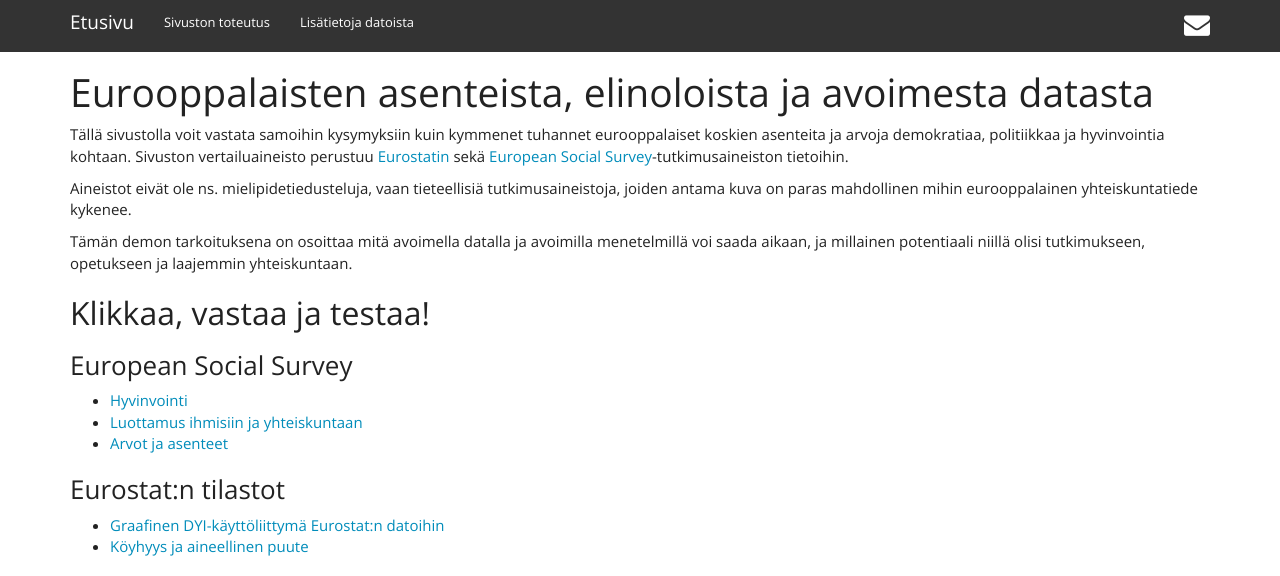
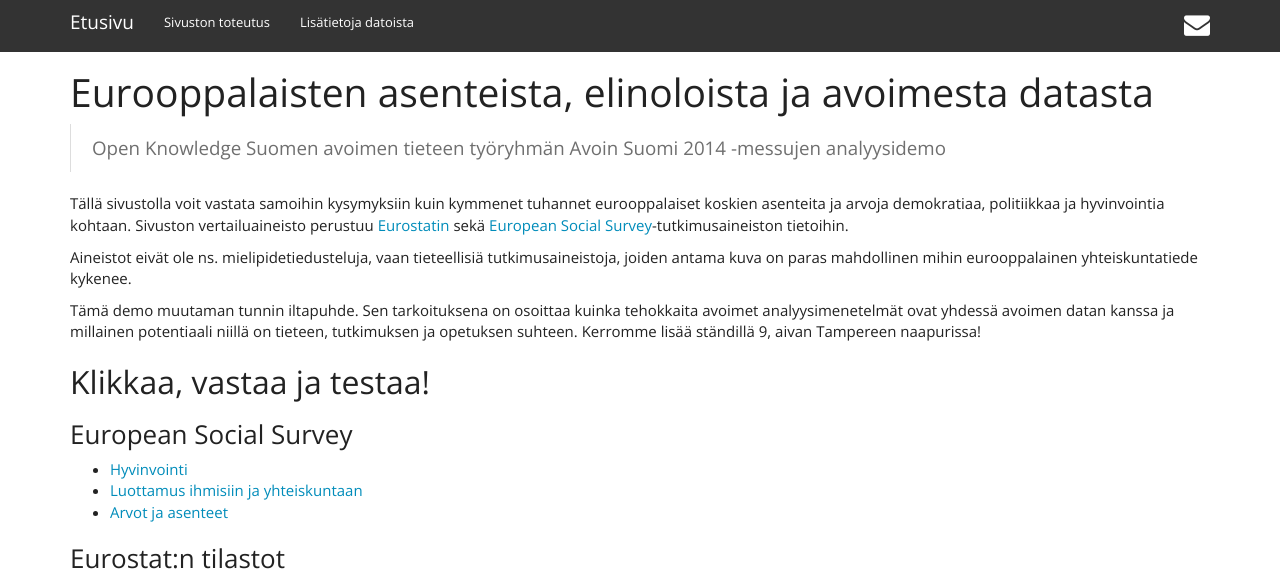
Before and after one commit to okffi-science/avoin-suomi-2014, a Jekyll site: the page built from index.md, in a window 1280 px wide and 900 px high, cut to the strip 0-576 px from the top of the window. Built offline with Jekyll 4.4.1, drawn with Linux system fonts in a browser that asks for light colours; nearby versions of some CDN libraries; Markdown is read by kramdown in place of the engine named in the settings.

Commit message:
etusivu uusiksi

```diff
--- a/index.md
+++ b/index.md
@@ -1,16 +1,18 @@
 ---
 layout: default
-title: Eurooppalaisten asenteista ja hyvinvoinnista
+title: Eurooppalaisten asenteista, elinoloista ja avoimesta datasta
 ---
 
 
 # Eurooppalaisten asenteista, elinoloista ja avoimesta datasta
 
+>Open Knowledge Suomen avoimen tieteen työryhmän Avoin Suomi 2014 -messujen analyysidemo
+
 Tällä sivustolla voit vastata samoihin kysymyksiin kuin kymmenet tuhannet eurooppalaiset koskien asenteita ja arvoja demokratiaa, politiikkaa ja hyvinvointia kohtaan. Sivuston vertailuaineisto perustuu [Eurostatin](http://epp.eurostat.ec.europa.eu/portal/page/portal/eurostat/home) sekä [European Social Survey](http://www.europeansocialsurvey.org/)-tutkimusaineiston tietoihin.
 
 Aineistot eivät ole ns. mielipidetiedusteluja, vaan tieteellisiä tutkimusaineistoja, joiden antama kuva on paras mahdollinen mihin eurooppalainen yhteiskuntatiede kykenee.
 
-Tämän demon tarkoituksena on osoittaa mitä avoimella datalla ja avoimilla menetelmillä voi saada aikaan, ja millainen potentiaali niillä olisi tutkimukseen, opetukseen ja laajemmin yhteiskuntaan.
+Tämä demo muutaman tunnin iltapuhde. Sen tarkoituksena on osoittaa kuinka tehokkaita avoimet analyysimenetelmät ovat yhdessä avoimen datan kanssa ja millainen potentiaali niillä on tieteen, tutkimuksen ja opetuksen suhteen. Kerromme lisää ständillä 9, aivan Tampereen naapurissa!
 
 
 ## Klikkaa, vastaa ja testaa!
```
